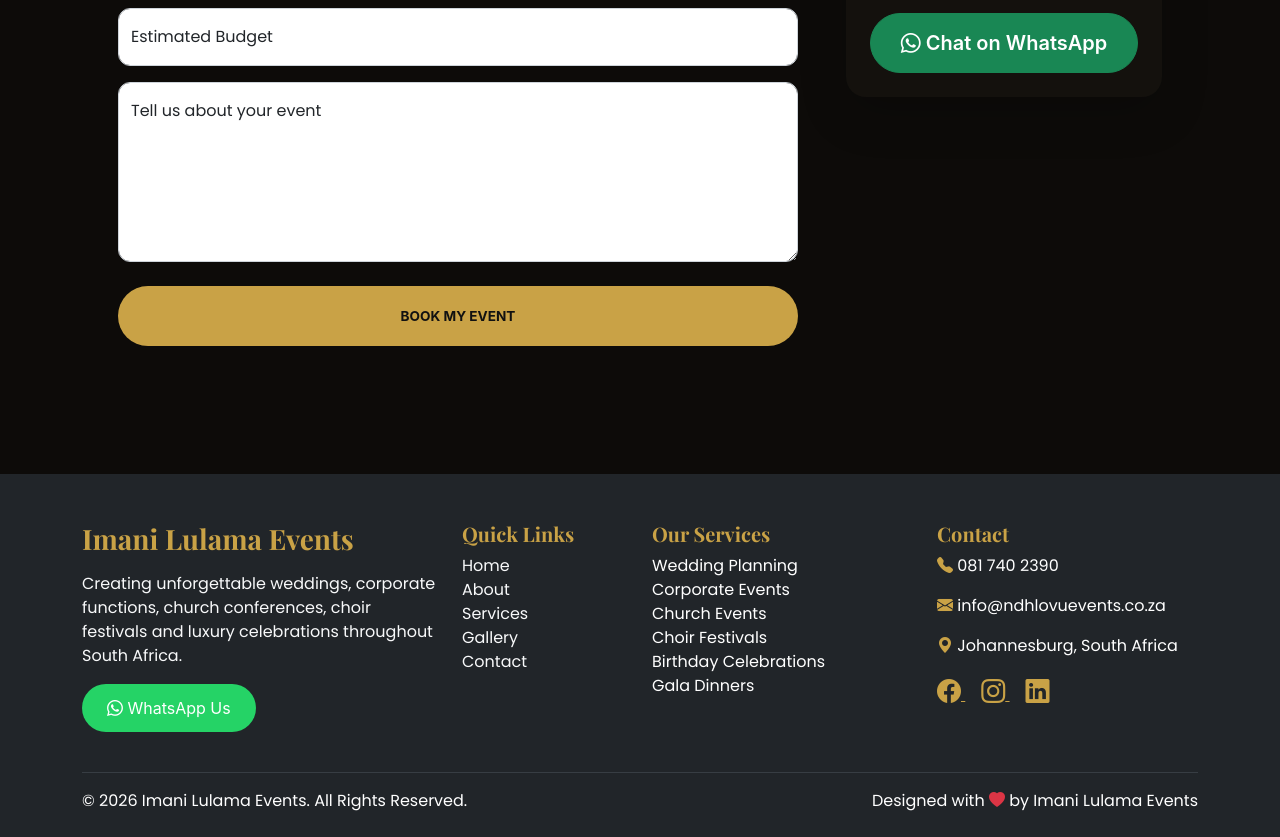
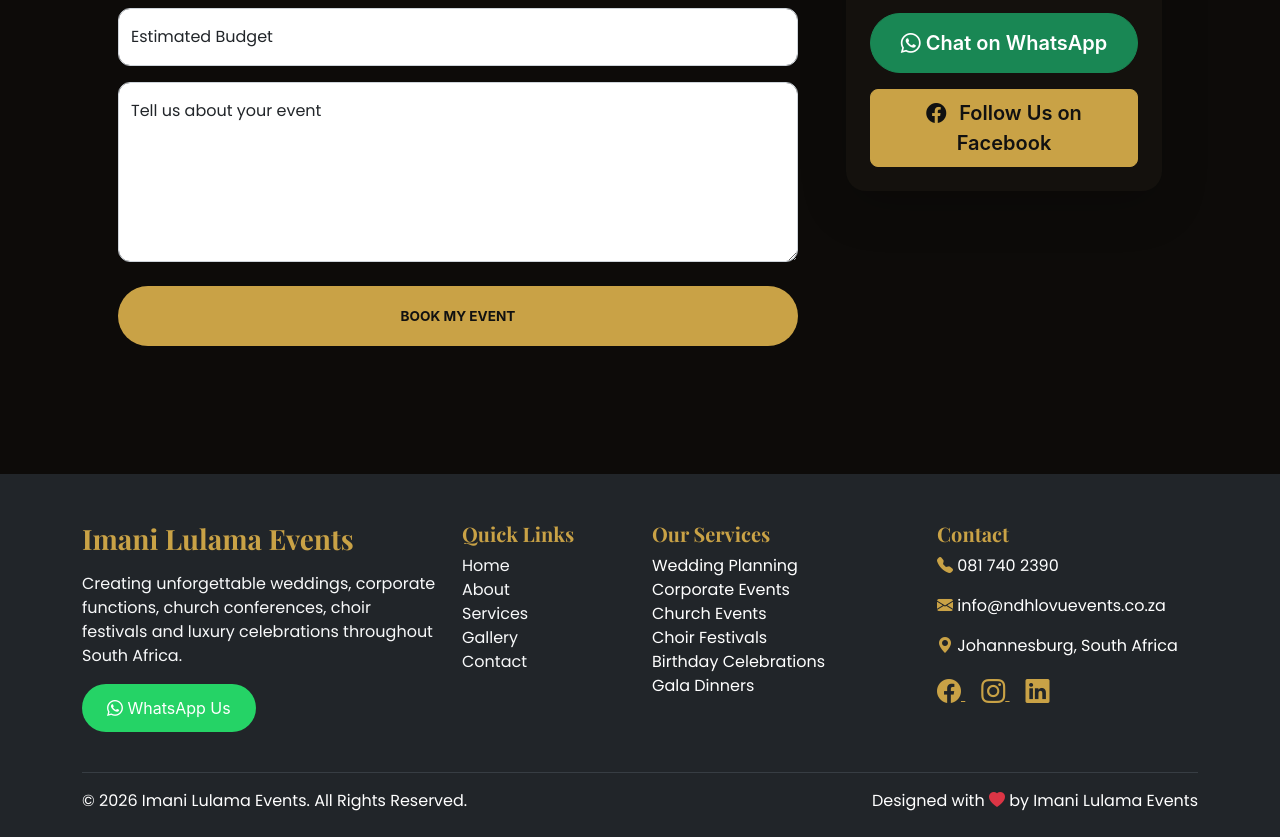
Before and after one commit to zindabatech-wq/ndlovu-events, a plain HTML site: page index.html in a window 1280 px wide. Shown: the part 6179-7016 px from the top of the page. Drawn offline with nearby package versions, Linux system fonts and the light colour scheme.

Commit message:
Update index.html

```diff
--- a/index.html
+++ b/index.html
@@ -772,7 +772,20 @@
 
                             </a>
 
+
                         </div>
+
+                    <div class="d-grid mt-3">
+                        <a href="https://www.facebook.com/share/1QjeAAzHYk/"
+                           class="btn btn-primary btn-lg"
+                           target="_blank"
+                           rel="noopener noreferrer">
+
+                        <i class="bi bi-facebook me-2"></i>
+                        Follow Us on Facebook
+
+                        </a>
+</div>
 
                     </div>
 
```
